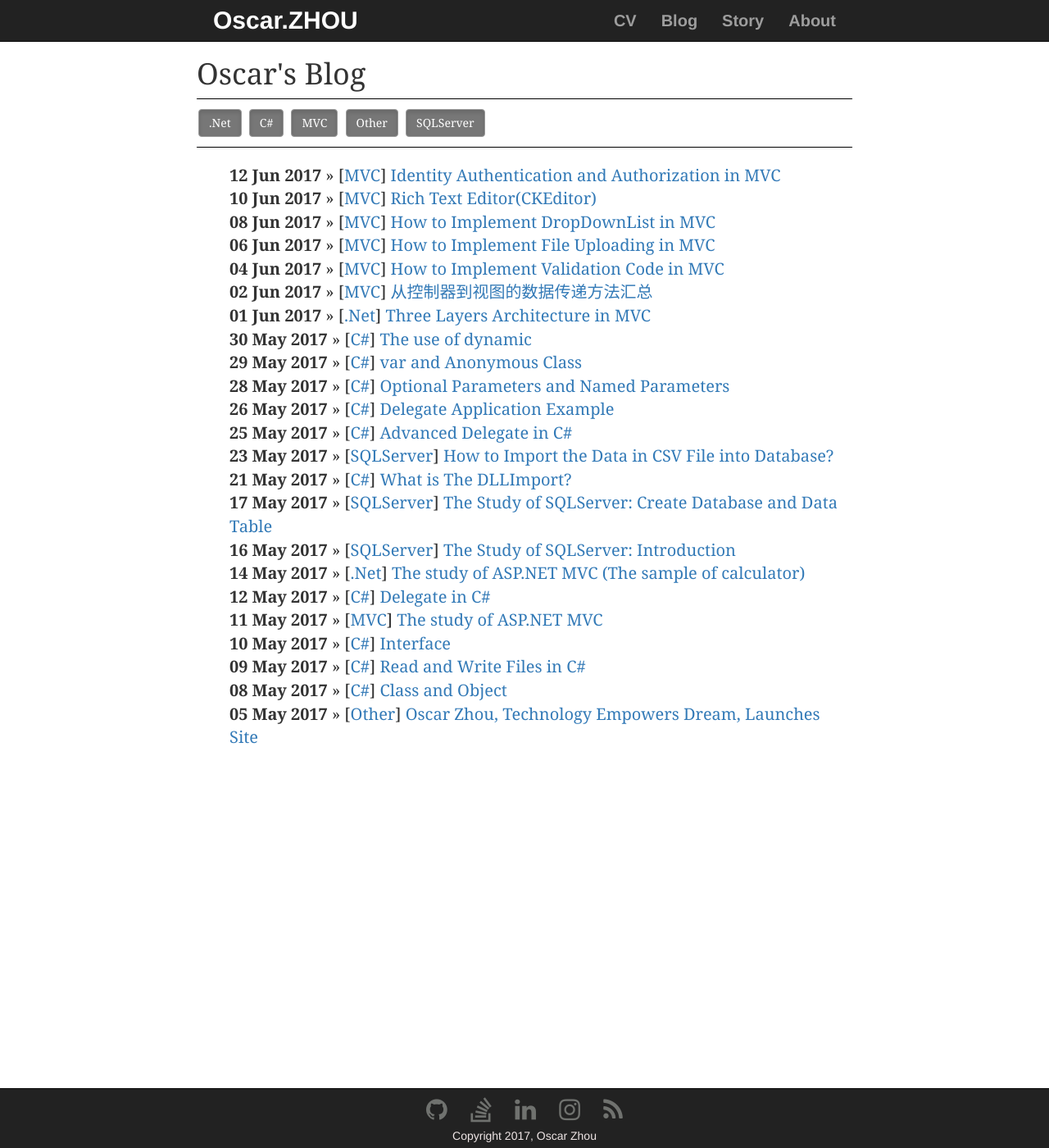
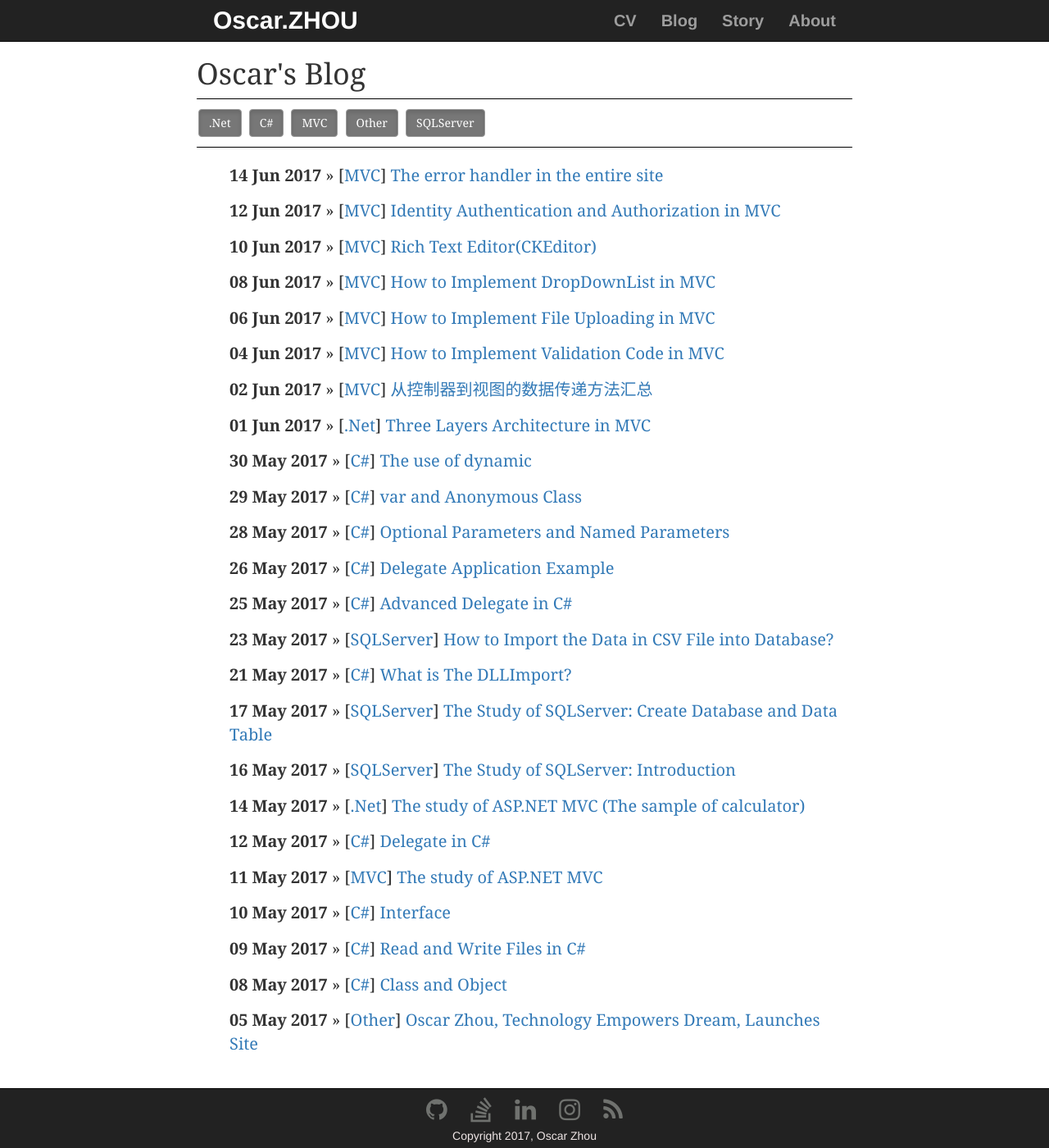
Before and after one commit to OscarZhou/oscarzhou.github.io, a Jekyll site: the page built from blog/index.html, in a window 1280 px wide and 1400 px high. Shown: the whole window at 82% size. Built offline with Jekyll 4.4.1, drawn with Linux system fonts in a browser that asks for light colours; nearby versions of some CDN libraries; the list of posts is cut into pages by our own code; comment, search, counter and statistics services are not loaded.

Commit message:
Add an article
"The error handler in the entire site"
Add the style of <li>

```diff
--- /dev/null
+++ b/_posts/2017-06-14-error-handler.md
@@ -0,0 +1,166 @@
+---
+title: "The error handler in the entire site"
+date: 2017-06-14
+category: MVC
+tags: [MVC, .NET, Error Handler]
+comments: true
+
+---
+
+## Introduction
+
+As we all know, during coding, we can use `try catch` to filter some errors, but there are some limitation.
+
+**1.** It is only suitable for the error handling of the statements.
+**2.** It is not suitable for error handling of some problems like no page exists. For example, when user submit the request, but if the url is wrong, it definitely can not detect this error.
+
+So if we want to figure out such problems, how should we do?
+
+## Configure error handler in the `Web.config` file
+
+First of all, we need to add some new pages(.html files) as the pages of error handling.
+
+<p align="center">
+<img src="/images/post/20170614001.png" alt="files list" width="30%"  /><br/>
+<center><h5><b>Figure 1</b></h5></center>
+</p>
+
+These files are used for showing the error pages. That is, when the error of the pages occurs, instead of showing the error information pages designed by browser, we can customize the error information's pages, which improves users' interface experience.
+
+    <!DOCTYPE html>
+    <html xmlns="http://www.w3.org/1999/xhtml">
+    <head>
+        <title>No Found Pages</title>
+        <link href="Styles/bootstrap.css" rel="stylesheet" />
+        <style type="text/css">
+            body {
+                margin: 0 auto;
+            }
+        </style>
+    </head>
+    <body class="col-lg-6 col-lg-push-3">
+        <h2>This page does not exist!</h2>
+    </body>
+    </html>
+
+
+The typical configuration of error handling in `web.config` (under `system.web`).
+
+    <customErrors defaultRedirect="~/ErrorPage.html" mode="On">
+      <error statusCode="404" redirect="~/FileNotFound.html"/>
+    </customErrors>
+
+
+**[Parameters Descrition](https://msdn.microsoft.com/en-us/library/h0hfz6fc(v=vs.85).aspx):**
+
+
+<table class="table">
+    <tr>
+        <th>Attribute</th>
+        <th>Description</th>
+    </tr>
+    <tr>
+        <td>defaultRedirect</td>
+        <td>Specifies the default URL that is redirected by a broweser when an error occurs.</td>
+    </tr>
+    <tr>
+        <td>mode</td>
+        <td>
+            <li>
+                <b>On:</b> Enable custom errors
+            </li>
+            <li>
+                <b>Off:</b> Disable custom errors
+            </li>
+            <li>
+                <b>RemoteOnly:</b> Specifies that custom errors are shown only to the remote clients, and that ASP.NET errors are shown to the local host
+            </li>
+        </td>
+    </tr>
+    <tr>
+        <td>statusCode</td>
+        <td>HTTP's specific error status code.
+            <li>
+                <b>403:</b> disabled access
+            </li>
+            <li>
+                <b>404:</b> not found file
+            </li>
+            <li>
+                <b>500:</b> server error
+            </li>
+        </td>
+    </tr>
+    <tr>
+        <td>redirect</td>
+        <td>Specifies the page that is redirected by a broweser when the current error occurs.</td>
+    </tr>
+</table>
+
+So when I try to access the non-exist page, the browser will detect the 404 error. But we should note that when we debug, the mode should be set "on", but after we deploy the site, we need to modify it to "RemoteOnly". Then it will redirect the pages we just set. Like this:
+
+<p align="center">
+<img src="/images/post/20170614002.png" alt="404 Error" width="70%"  /><br/>
+<center><h5><b>Figure 2</b></h5></center>
+</p>
+
+Nowadays, almost all large sites have their own error pages, but it's really useful, isn't it?
+
+***
+
+## Use `HandleError`
+
+For `web.config`, there are also some limitation:
+
+**1.** 这里的修改是针对整个站点的错误，配置错误显示页面，但是这些信息显示一般比较模糊
+**2.** 如果针对某种类型的控制器，甚至动作方法，显示更具体的信息，使用web.config方式不合适
+**3.** 使用`try catch` 也不适合（业务代码和错误代码混编）
+
+**`HandleError`:** a better way that the error is displayed according to the action.
+
+Let's have a look at how to implement it.
+
+    [HandleError(ExceptionType = typeof(System.Exception), View = "Error")]
+    public ActionResult GetList(string queryClass)
+    {
+        List<Student> objStudents = new StudentManage().GetListByClassId(queryClass);
+        ViewBag.className = queryClass;
+        ViewBag.stuList = objStudents;
+
+        return View("StudentManage");
+    }
+
+The **ExceptionType** stands for the type of catching the exception, and the **View** stands for the specific error view. And then let's finish the "Error" page. Note that we can give more detail about the errors.
+
+    <div>
+        <h2>Sorry, there is an error when we process your request. Please contact administration!</h2>
+        <h3>Error source:</h3>
+        <div>
+            <ul>
+                <li>Controller Name:@Model.ControllerName</li>
+                <li>Action Name:@Model.ActionName</li>
+            </ul>
+        </div>
+        <h3>
+            Excepton information:
+        </h3>
+        <div style="overflow: auto;">
+            @Model.Exception.Message
+        </div>
+    </div>
+
+### The principle of the implementation
+
+When the error occurs, `HandleError` will encapsulate exception information into the object `HandleErrorInfo`, then return to "Error" view. In order to activate this error page, I add `throw new Exception();` into the previous action, and then you will see the result below:
+
+<p align="center">
+<img src="/images/post/20170614003.png" alt="Handle Error" width="70%"  /><br/>
+<center><h5><b>Figure 3</b></h5></center>
+</p>
+
+Note that after using this feature, the configuration in web.config will be invalid. In addition, if you want to check this page on your own computer, you have to modify the parameter "debug" in the web.config to false. Otherwise, the page won't be activated.
+
+`<compilation debug="false" targetFramework="4.5" />`
+
+***
+So much more today, hope that this article will give you some help.
--- a/css/post.css
+++ b/css/post.css
@@ -31,6 +31,11 @@ ul.posts {
 .posts span {
     font-weight: bold;
 }
+
+.post li{
+    margin-bottom: 15px;
+}
+
 /* responsive to the width of the main part: header, body and footer */
 /*这个宽度适应iPhone 等大部分手机的尺寸。在这个尺寸中，Home可以在最左边*/
 @media (max-width: 414px){
```
Also changed, not shown: images/post/20170614001.png (added), images/post/20170614002.png (added), images/post/20170614003.png (added).
